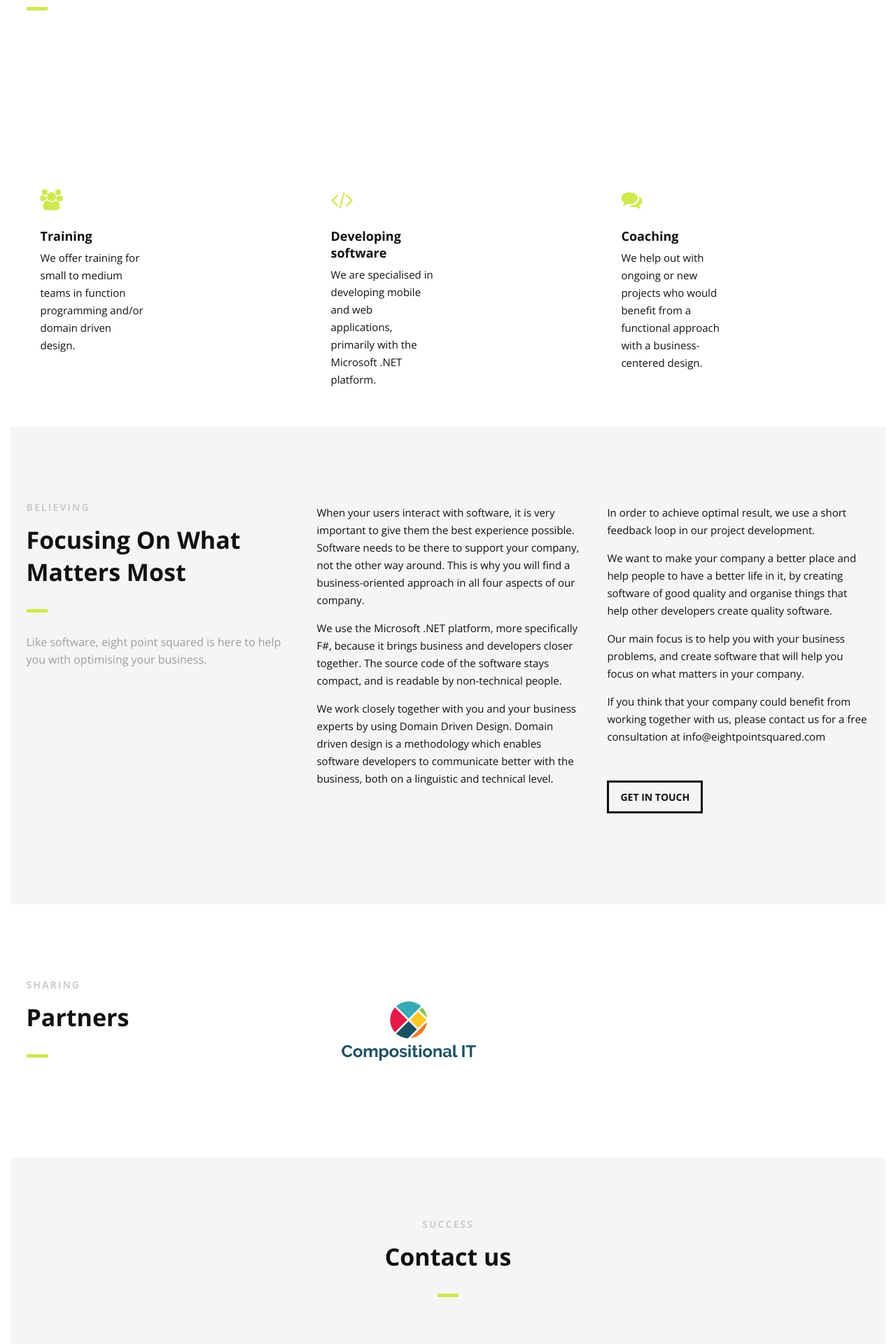
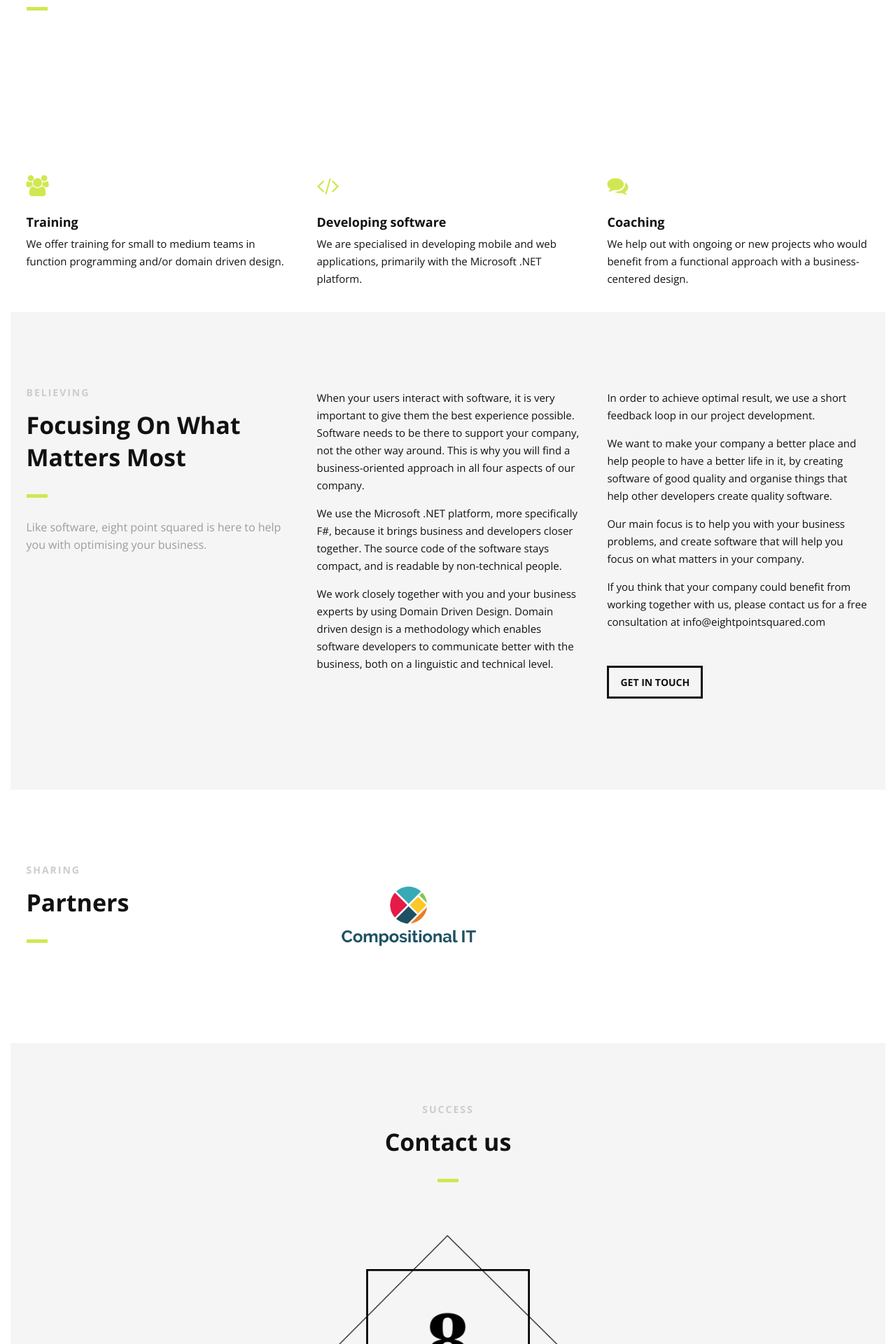
Before and after one commit to eightpointsquared/eightpointsquared.github.io, a Jekyll site: the page built from index.html, in a window 1280 px wide. Shown: the part 948-2868 px from the top of the page at 70% size. Built offline with Jekyll 4.4.1, drawn with Linux system fonts in a browser that asks for light colours; the list of posts is cut into pages by our own code.

Commit message:
remove col class

```diff
--- a/index.html
+++ b/index.html
@@ -18,7 +18,7 @@ title: Home
     <div class="row">
         <div class="col-3">
             <!--Icon Block-->
-            <div class="col-2 icon-block icon-top wow fadeInUp" data-wow-delay="0.5s">
+            <div class="icon-block icon-top wow fadeInUp" data-wow-delay="0.5s">
                 <!--Icon-->
                 <div class="icon">
                     <i class="fa fa-users fa-2x"></i>
@@ -33,7 +33,7 @@ title: Home
         </div>
         <div class="col-3">
             <!--Icon Block-->
-            <div class="col-2 icon-block icon-top wow fadeInUp" data-wow-delay="0.1s">
+            <div class="icon-block icon-top wow fadeInUp" data-wow-delay="0.1s">
                 <!--Icon-->
                 <div class="icon">
                     <i class="fa fa-code fa-2x"></i>
@@ -49,7 +49,7 @@ title: Home
         </div>
         <div class="col-3">
             <!--Icon Block-->
-            <div class="col-2 icon-block icon-top wow fadeInUp" data-wow-delay="0.3s">
+            <div class="icon-block icon-top wow fadeInUp" data-wow-delay="0.3s">
                 <!--Icon-->
                 <div class="icon">
                     <i class="fa fa-comments fa-2x"></i>
```
